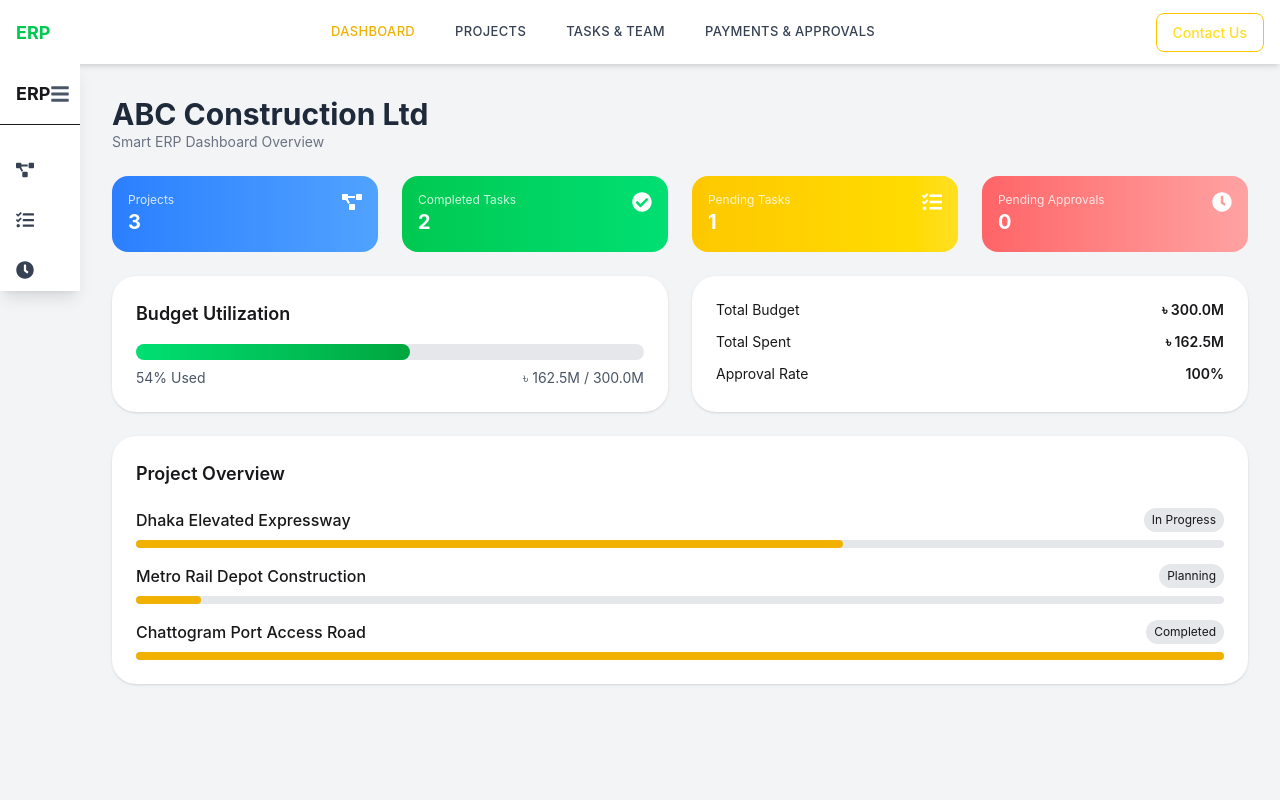
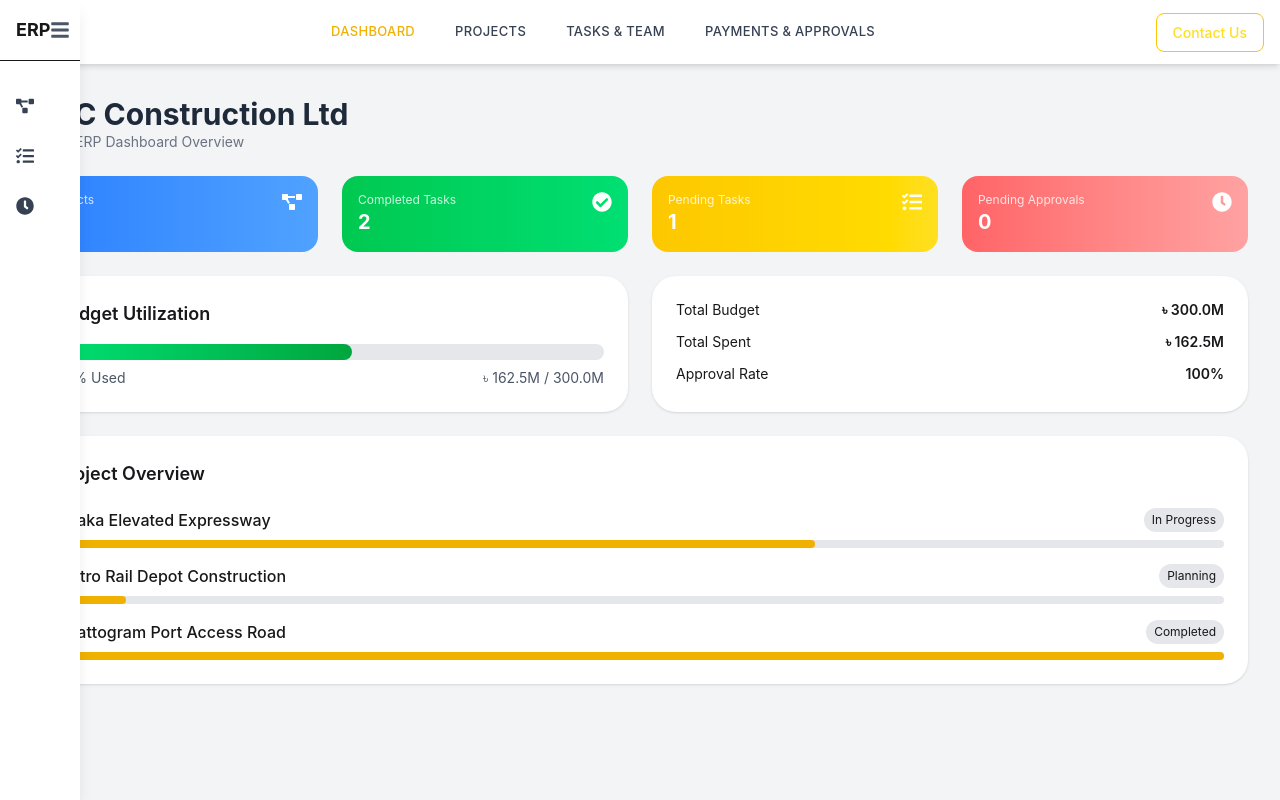
Before and after one commit to kamruzzaman1234/frontend_erp_project, a React (Vite) app: page /dashboard in a window 1280 px wide. Shown: the top 800 px of the page. Built offline with nearby package versions, Linux system fonts and the light colour scheme.

Commit message:
improve code added

```diff
--- a/src/Pages/Dashboard/Dashboard.jsx
+++ b/src/Pages/Dashboard/Dashboard.jsx
@@ -44,7 +44,7 @@ const Dashboard = () => {
 
             {/* Sidebar */}
             <div
-                className={`fixed md:static z-50 top-0 left-0 h-full bg-white shadow-lg transition-all duration-300
+                className={`fixed md:fixed z-50 top-0 left-0 h-full bg-white shadow-lg transition-all duration-300
         ${sidebarOpen ? "w-64 translate-x-0" : "w-64 -translate-x-full md:translate-x-0 md:w-20"}`}
             >
                 <div className="flex items-center justify-between px-4 py-4 border-b">
@@ -68,7 +68,8 @@ const Dashboard = () => {
             </div>
 
             {/* Main */}
-            <div className="flex-1 w-full p-4 sm:p-6 md:p-8 overflow-y-auto">
+            <div className="max-w-screen-xl mx-auto w-full">
+                <div className="flex-1 w-full p-4 sm:p-6 md:p-8 overflow-y-auto">
 
                 {/* Header */}
                 <div className="flex items-center justify-between mb-6">
@@ -168,6 +169,7 @@ const Dashboard = () => {
                 </div>
 
             </div>
+            </div>
         </div>
     );
 };
```
